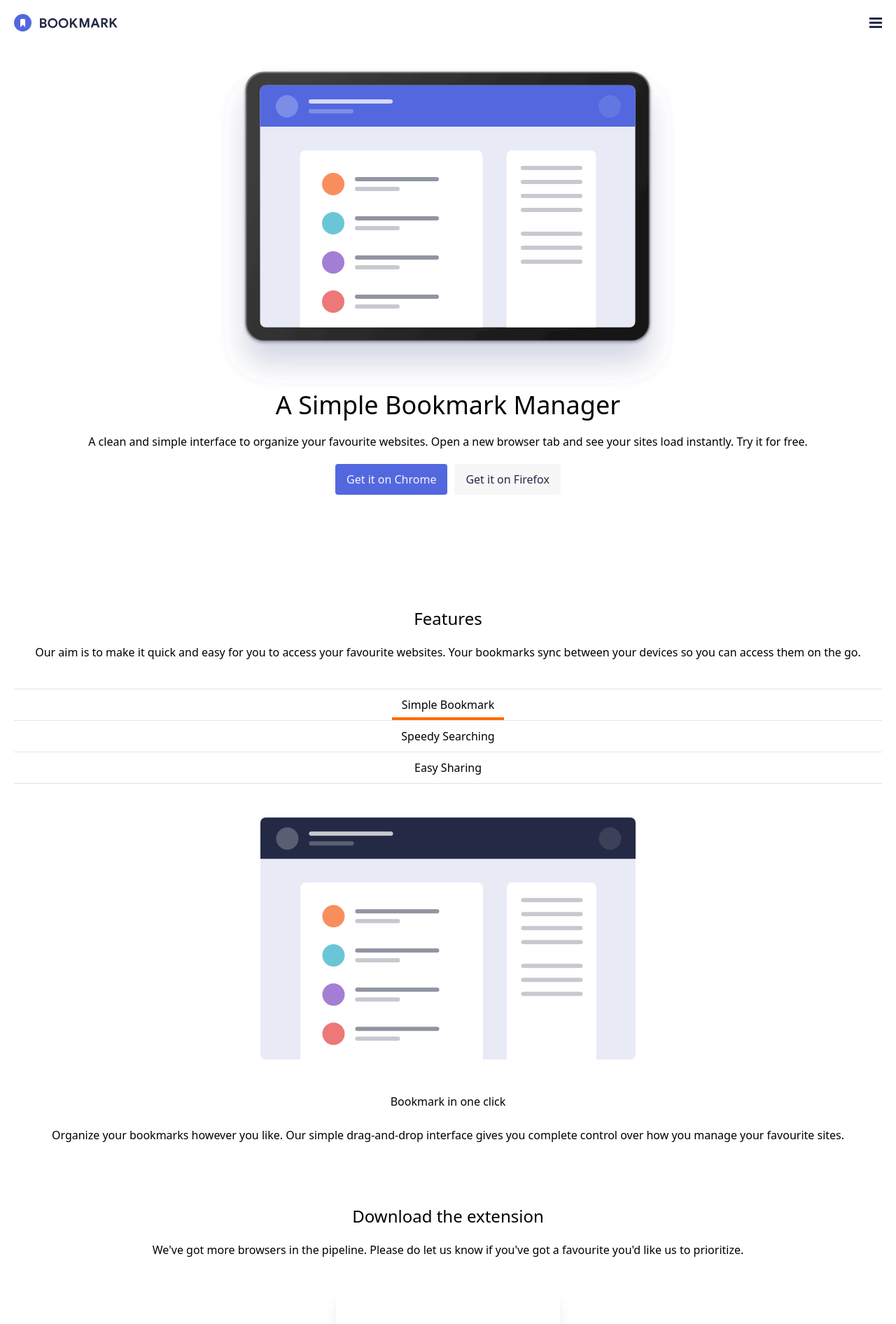
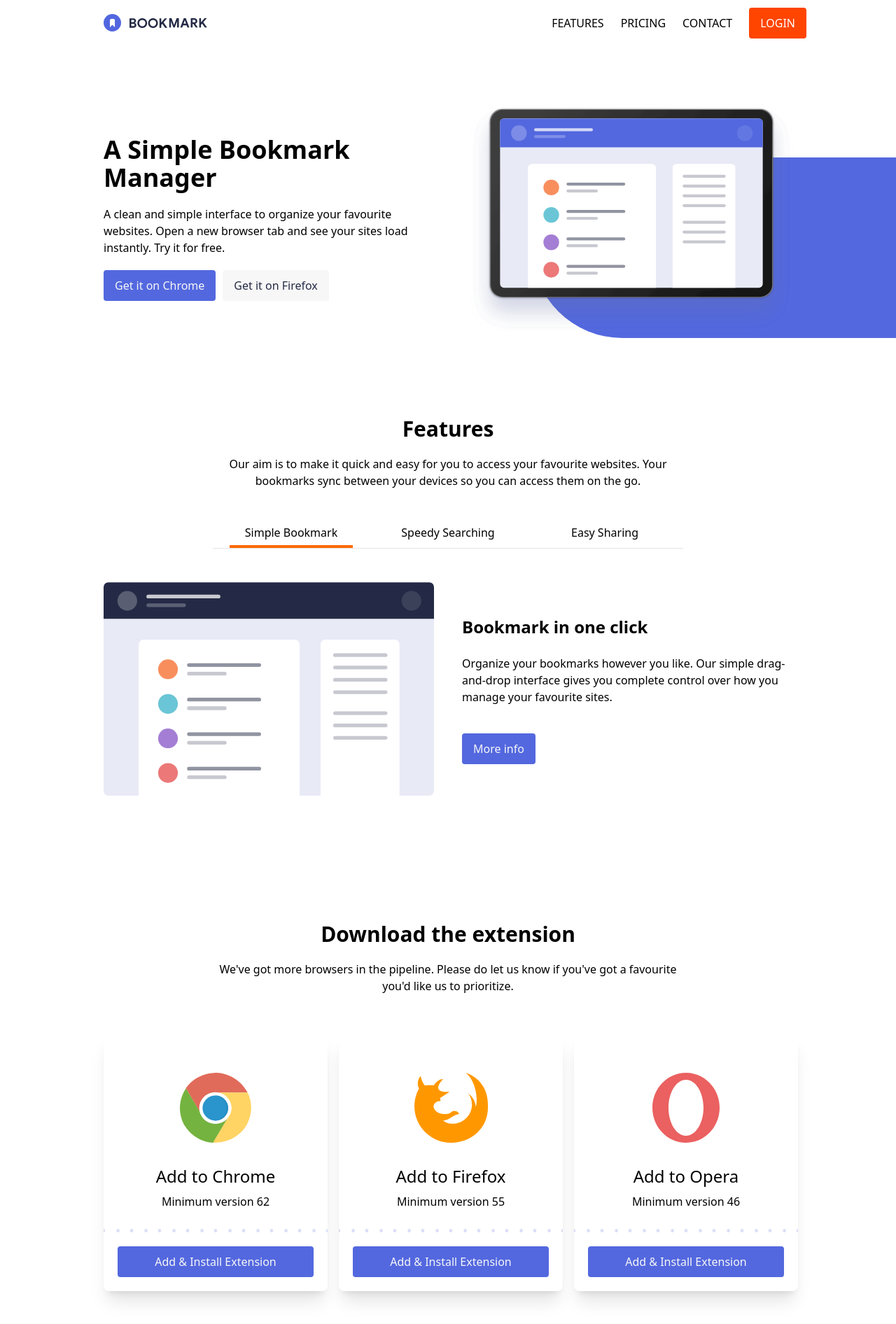
Before and after one commit to Obrienzo/bookmark-landing-page-master, a React (Vite) app: page / in a window 1280 px wide. Shown: the top 1892 px of the page at 70% size. Built offline with nearby package versions, Linux system fonts and the light colour scheme.

Commit message:
Initial responsiveness

```diff
--- a/src/App.jsx
+++ b/src/App.jsx
@@ -30,9 +30,16 @@ function App() {
     }
   ];
 
+  const expandContent = 'Vivamus luctus eros aliquet convallis ultricies. Mauris augue massa. ultricies non ligula. Suspendisse imperdiet. Vivamus luctus eros aliquet convallis ultricies. Mauris augue massa. ultricies non ligula. Suspendisse imperdie tVivamus luctus eros aliquet convallis ultricies. Mauris augue massa. ultricies non ligula. Suspendisse imperdiet.';
+
   const [dropdown, setDropdown] = useState(false);
   const [ feature, setFeature ] = useState(featuresList[0]);
   const [ selected, setSelected ] = useState(1);
+
+  const handleDropdown = () => {
+    setDropdown(prevState => !prevState);
+    console.log(dropdown);
+  }
 
   const changeDisplay = (number) => {
     setFeature(featuresList[number]);
@@ -49,14 +56,15 @@ function App() {
   return (
     // Remember to apply some styling to stop the scrolling of the page when the dropdown menu is open...
     <div className={`relative ${dropdown ? '' : ''}`}>
-      <div className={`${dropdown ? 'absolute z-20 top-0 left-0 h-screen w-screen bg-zinc-600 opacity-90' : 'hidden'}`}></div>
-      <header className="absolute w-full z-30">
+      <div className={`${dropdown ? 'absolute z-20 top-0 left-0 h-screen w-full bg-zinc-600 opacity-90' : 'hidden'}`}></div>
+      <header className="bg-white">
         <Navigation
           dropdown={dropdown}
           setDropdown={setDropdown}
+          handleDropdown={handleDropdown}
         />
       </header>
-      <main>
+      <main className="overflow-hidden">
         <HeroPage />
         <Features
           feature={feature}
--- a/src/components/ExtensionCard.jsx
+++ b/src/components/ExtensionCard.jsx
@@ -5,14 +5,15 @@ function ExtensionCard({ bwsLogo, bwsName, version, bckg }) {
     function handleExtension(event) {
         console.log(`You have clicked ${bwsName} extension card.`);
     }
+
     return (
         <article>
-            <div className="max-w-80 mx-auto shadow-xl rounded-lg">
+            <div className="w-80 shadow-xl rounded-lg">
                 <div className="bg-no-repeat bg-bottom bg-contain pt-14 pb-8 text-center" style={{
                 backgroundImage: `url(${bckg})`
                 }}>
                     <img src={bwsLogo} alt={bwsName} className="mx-auto" />
-                    <h3 className="text-xl mt-8 mb-2 font-medium">Add to {bwsName}</h3>
+                    <h3 className="text-2xl mt-8 mb-2 font-medium">Add to {bwsName}</h3>
                     <p>{version}</p>
                 </div>
                 <div className="p-5">
--- a/src/components/Question.jsx
+++ b/src/components/Question.jsx
@@ -11,7 +11,7 @@ function Question({ question }) {
         <div className="border-b-2 border-zinc-200 py-3">
             <button
                 onClick={handleExpand}
-                className="flex items-center justify-between w-full"
+                className="flex items-center justify-between w-full cursor-pointer"
             >
                 <p>{question}?</p>
                 <img className={`${expand ? 'rotate-180' : 'rotate-0'}`} src="/src/assets/images/icon-arrow.svg" alt="arrow icon" />
--- a/src/components/Selected.jsx
+++ b/src/components/Selected.jsx
@@ -4,7 +4,7 @@ function Selected({ selected, value }) {
     return(
         <>
         {
-            selected === value ? (<div className="absolute bottom-0 left-0 right-0 mx-auto w-40 h-1 bg-orange-500"></div>) : null
+            selected === value ? (<div className="absolute bottom-0 left-0 right-0 mx-auto w-40 md:w-44 h-1 bg-orange-500"></div>) : null
         }
         </>
     );
--- a/src/pages/Extension.jsx
+++ b/src/pages/Extension.jsx
@@ -3,15 +3,15 @@ import ExtensionCard from "../components/ExtensionCard.jsx";
 
 function Extension() {
     return (
-        <section className="min-h-screen">
-            <div className="p-5 pb-20">
-                <div className="mb-10 text-center">
-                    <h2 className="text-2xl mb-5">Download the extension</h2>
+        <section className="flex justify-center items-center">
+            <div className="p-5 py-20 max-w-5xl">
+                <div className="mb-10 text-center max-w-2xl mx-auto">
+                    <h2 className="text-3xl mb-5 font-bold">Download the extension</h2>
                     <p>
                         We've got more browsers in the pipeline. Please do let us know if you've got a favourite you'd like us to prioritize.
                     </p>
                 </div>
-                <div className="flex flex-col gap-3.5">
+                <div className="flex flex-col gap-3.5 mt-14 md:grid md:grid-cols-3 md:gap-6">
                     <ExtensionCard
                         bwsLogo='/src/assets/images/logo-chrome.svg'
                         bwsName='Chrome'
--- a/src/pages/Features.jsx
+++ b/src/pages/Features.jsx
@@ -4,17 +4,17 @@ import Selected from "../components/Selected.jsx";
 function Features({ feature, handleDisplay, selected, handleSelection }) {
 
     return (
-        <section className="py-12">
-            <div className="p-5">
-                <div className="text-center">
-                    <h2 className="text-2xl mb-5">Features</h2>
+        <section className="py-20 flex justify-center items-center">
+            <div className="p-5 max-w-5xl">
+                <div className="text-center max-w-2xl mx-auto">
+                    <h2 className="text-3xl mb-5 font-bold">Features</h2>
                     <p>
                         Our aim is to make it quick and easy for you to access your favourite websites. Your bookmarks sync between your devices so you can access them on the go.
                     </p>
                 </div>
                 <div className="mt-10">
-                    <ul className="flex flex-col text-center">
-                        <li className="border-b border-t border-zinc-200 relative">
+                    <ul className="flex flex-col text-center max-w-2xl mx-auto md:grid md:grid-cols-3">
+                        <li className="border-b border-t md:border-t-0 border-zinc-200 relative">
                             <Button onClick={() => {
                                 handleDisplay(0)
                                 handleSelection(1)
@@ -51,17 +51,25 @@ function Features({ feature, handleDisplay, selected, handleSelection }) {
                             />
                         </li>
                     </ul>
-                    <div className="mt-12">
+                    <div className="mt-12 md:grid md:grid-cols-2 md:gap-10">
                         <div className="flex justify-center">
                             <img src={feature.illustration} alt="feature illustration" />
                         </div>
-                        <div className="mt-12">
-                            <h4 className="mb-6 text-center">
+                        <div className="mt-12 text-center md:text-start">
+                            <h4 className="mb-6 text-2xl font-semibold">
                                 {feature.title}
                             </h4>
-                            <p className="text-center">
+                            <p>
                                 {feature.description}
                             </p>
+                            <div className="hidden md:block mt-10">
+                                <Button
+                                    color='hsl(0, 0%, 97%)'
+                                    bckgColor='hsl(231, 69%, 60%)'
+                                >
+                                    More info
+                                </Button>
+                            </div>
                         </div>
                     </div>
                 </div>
--- a/src/pages/Footer.jsx
+++ b/src/pages/Footer.jsx
@@ -3,13 +3,14 @@
 function Footer() {
     return (
         <footer className="bg-slate-800 text-slate-100">
-            <div className="px-5 py-12 flex flex-col items-center">
+            <div className="px-5 py-12 flex flex-col md:flex-row md:gap-8 items-center max-w-5xl mx-auto">
                 <div>
                     <a href="/index.html">
                         <img className="invert-100" src="/src/assets/images/logo-bookmark.svg" alt="footer logo" />
                     </a>
                 </div>
-                <ul className="flex flex-col gap-3.5 my-8 text-gray-300 text-center text-lg">
+                <div className="flex justify-between w-full">
+                    <ul className="flex flex-col md:flex-row gap-3.5 my-8 text-gray-300 text-center text-lg">
                         <li>
                             <a href="#">FEATURES</a>
                         </li>
@@ -33,6 +34,7 @@ function Footer() {
                         </li>
                     </ul>
                 </div>
+            </div>
         </footer>
     );
 }
--- a/src/pages/HeroPage.jsx
+++ b/src/pages/HeroPage.jsx
@@ -2,17 +2,18 @@ import Button from "../components/Button.jsx";
 
 function HeroPage() {
     return (
-        <section className="h-screen flex items-center justify-center">
-            <div className="p-5">
+        <section className="flex items-center justify-center relative">
+            <div className="p-5 flex flex-col gap-16 mt-16 max-w-5xl md:grid md:grid-cols-2">
                 <div className="flex justify-center">
                     <img src="/src/assets/images/illustration-hero.svg" alt="hero illustration" />
+                    <div className="w-3/4 md:w-2/4 h-2/6 sm:h-5/12 md:h-3/5 absolute bg-[#5368df] -z-10 top-36 md:top-40 -right-2 md:-right-30 rounded-l-full"></div>
                 </div>
-                <div className="text-center">
-                    <h1 className="text-4xl mb-5">A Simple Bookmark Manager</h1>
+                <div className="text-center md:row-start-1 md:text-start self-center">
+                    <h1 className="text-4xl mb-5 font-semibold">A Simple Bookmark Manager</h1>
                     <p>
                         A clean and simple interface to organize your favourite websites. Open a new browser tab and see your sites load instantly. Try it for free.
                     </p>
-                    <div className="flex flex-wrap justify-center gap-2.5 mt-5">
+                    <div className="flex flex-wrap justify-center md:justify-start gap-2.5 mt-5">
                         <Button
                            color='hsl(0, 0%, 97%)'
                            bckgColor='hsl(231, 69%, 60%)'
--- a/src/pages/Navigation.jsx
+++ b/src/pages/Navigation.jsx
@@ -1,39 +1,33 @@
 import { useState } from "react";
 import Button from "../components/Button.jsx";
 
-function Navigation({ dropdown, setDropdown }) {
-
-    function handleDropdown() {
-        setDropdown(prevState => !prevState);
-        console.log(dropdown);
-    }
-
+function Navigation({ dropdown, handleDropdown }) {
 
     return (
-        <nav className="relative z-30">
-            <div className="absolute z-30 w-full flex justify-between items-center p-5">
+        <nav className="relative z-30 max-w-5xl md:flex md:items-center md:justify-between mx-auto">
+            <div className="absolute md:relative z-30 w-full md:w-fit flex justify-between items-center p-5">
                 <div>
                     <a href="/index.html">
                         <img src="/src/assets/images/logo-bookmark.svg" alt="" />
                     </a>
                 </div>
-                <button onClick={handleDropdown}>
+                <button onClick={handleDropdown} className="md:hidden">
                     {dropdown ? (<img src="/src/assets/images/icon-close.svg" alt="close icon" />) : (<img src="/src/assets/images/icon-hamburger.svg" alt="hamburger icon" />)}
                 </button>
             </div>
-            <div className={`${dropdown ? 'absolute top-0 left-0 right-0 mx-auto min-h-screen w-full text-slate-100 text-lg flex flex-col justify-between p-5 pt-20' : 'hidden'}`}>
-                <ul className="text-center">
-                    <li className="py-2.5 border-t border-t-zinc-300">
+            <div className={`${dropdown ? 'absolute top-0 left-0 right-0 mx-auto min-h-screen w-full text-slate-100 text-lg flex flex-col justify-between p-5 pt-20' : 'hidden'} md:block md:relative md:top-0 text-black`}>
+                <ul className="text-center md:flex md:gap-6 md:items-center">
+                    <li className="py-2.5 md:py-0 border-t border-t-zinc-300 md:border-0">
                         <a href="#">FEATURES</a>
                     </li>
-                    <li className="py-2.5 border-y border-y-zinc-300">
+                    <li className="py-2.5 md:py-0 border-y border-y-zinc-300 md:border-0">
                         <a href="#">PRICING</a>
                     </li>
-                    <li className="py-2.5 border-b border-b-zinc-300">
+                    <li className="py-2.5 md:py-0 border-b border-b-zinc-300 md:border-0">
                         <a href="#">CONTACT</a>
                     </li>
-                    <li className="mt-6">
-                        <div>
+                    <li className="mt-6 md:mt-0">
+                        <div className="md:hidden">
                             <Button
                                 color='white'
                                 border='2px solid white'
@@ -42,9 +36,18 @@ function Navigation({ dropdown, setDropdown }) {
                                 LOGIN
                             </Button>
                         </div>
+                        <div className="hidden md:block">
+                            <Button
+                                color='white'
+                                bckgColor='orangered'
+                                isWide={true}
+                            >
+                                LOGIN
+                            </Button>
+                        </div>
                     </li>
                 </ul>
-                <div className="flex items-center justify-center gap-5">
+                <div className="flex items-center justify-center gap-5 md:hidden">
                     <a href="#">
                         <img src="/src/assets/images/icon-facebook.svg" alt="facebook icon" />
                     </a>
```
Also changed, not shown: src/pages/Form.jsx (+6 -4 lines), src/pages/Fqa.jsx (+4 -4 lines). Lines whose indentation alone changed are shown as unchanged.
